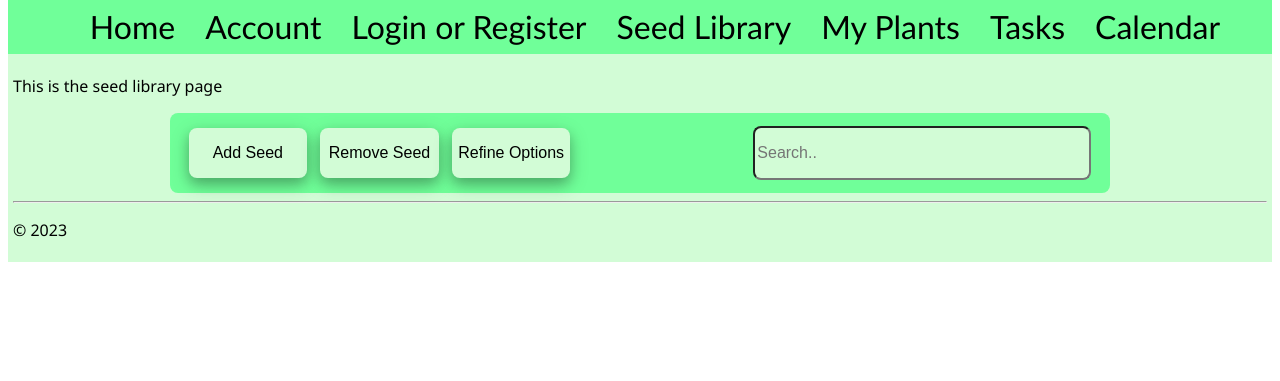
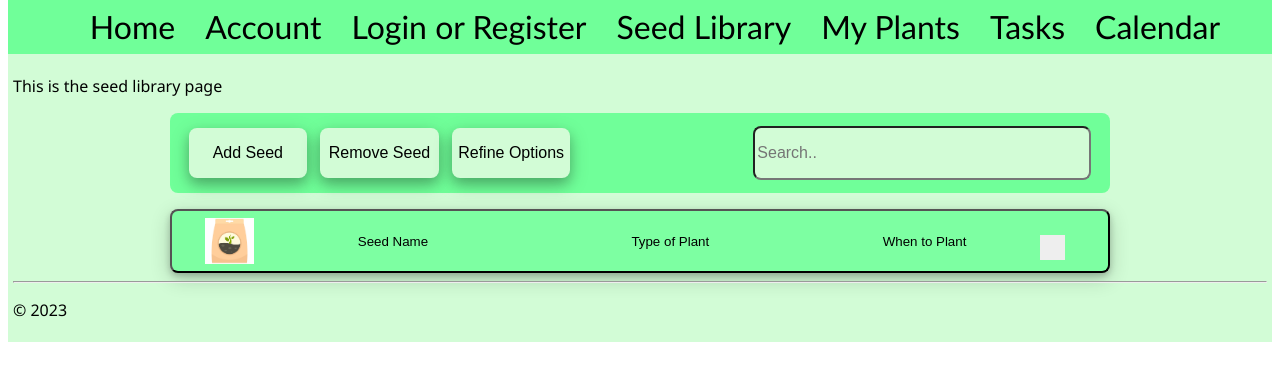
Before and after one commit to bzf7132/GardenPatch, a Flask app: page /seedlibrary/ in a window 1280 px wide. Shown: the part 166-547 px from the top of the page. Run offline with Flask 3, Linux system fonts and the light colour scheme.

Commit message:
Seed Library
Started laying out how the information will be displayed with information hard coded in HTML.

```diff
--- a/static/css/site.css
+++ b/static/css/site.css
@@ -19,7 +19,7 @@
 
 .body-content {
     padding: 5px;
-    font-family:'Segoe UI', Tahoma, Geneva, Verdana, sans-serif;
+    font-family:'Segoe UI', Tahoma, Verdana, sans-serif;
     background-color: #D2FCD6;
 }
 
@@ -37,10 +37,10 @@
     height: auto;
 }
 .button {
-    color: #000000;
+    background-color: #D2FCD6;
     border: #cbfad0;
     text-align: center;
-    font-size: 1rem;
+    font-size: 1em;
     padding: 1rem 0em 1rem 0rem;
     width: 90%;
     box-shadow: 0 6px 12px 0 rgba(0,0,0,0.2), 0 6px 20px 0 rgba(0,0,0,0.19);
@@ -52,7 +52,7 @@
 }
 
 
-/* Seed Library CSS */
+/* Seed Library and My Plants CSS */
 .seedPlantHeader {
     width: 75%;
     margin: auto;
@@ -63,30 +63,21 @@
     justify-content: center;
     border-radius: 8px;
 }
-.addSeed {
+.addButton {
     flex-basis: 14%;
 }
-.removeSeed {
+.removeButton {
     flex-basis: 14%;
 }
-.seedRefine {
+.refineButton {
     flex-basis: 14%;
 }
-.seedSearch{
+.searchBar{
     flex-basis: 54%;
     display: flex;
     justify-content: right;
 }
-.addSeedButton {
-    background-color: #D2FCD6;
-}
-.refineSeedButton {
-    background-color: #D2FCD6;
-}
-.removeSeedButton {
-    background-color: #D2FCD6;
-}
-.seedSearch input[type=text] {
+.searchBar input[type=text] {
     width: 65%;
     background-color: #D2FCD6;
     border-radius: 8px;
@@ -94,3 +85,57 @@
     padding-bottom: 1rem;
     font-size: 1rem;
 }
+.seedBasicInfo {
+    width: 75%;
+    margin-top: 1rem;
+    margin-left: auto;
+    margin-right: auto;
+    background-color: #7dffa2;
+    height: 4rem;
+    display: flex;
+    align-items: center;
+    justify-content: center;
+    border-radius: 8px;
+    box-shadow: 0 3px 6px 0 rgba(0,0,0,0.2), 0 6px 20px 0 rgba(0,0,0,0.19);
+}
+.seedBasicInfo img {
+    max-width: 80%;
+    max-height: 80%;
+}
+.SeedName {
+    flex-basis: 30%;
+}
+.PlantType {
+    flex-basis: 30%;
+}
+.PlantSeason {
+    flex-basis: 25%;
+}
+
+.container { /* Container for checkbox */
+    display: block;
+    position: relative;
+    padding-left: 35px;
+    margin-bottom: 12px;
+    cursor: pointer;
+    font-size: 22px;
+    -webkit-user-select: none;
+    -moz-user-select: none;
+    -ms-user-select: none;
+    user-select: none;
+  }
+.container input { /* Hides default checkbox */
+    position: absolute;
+    opacity: 0;
+    cursor: pointer;
+    height: 0;
+    width: 0;
+  }
+  .checkmark { /* Creates new checkbox */
+    position: absolute;
+    top: 0;
+    left: 0;
+    height: 25px;
+    width: 25px;
+    background-color: #eee;
+  }
--- a/templates/seedLibrary.html
+++ b/templates/seedLibrary.html
@@ -5,17 +5,35 @@ Seed Library
 {% block content %}
 <p>This is the seed library page</p>
 <div class="seedPlantHeader">
-    <div class="addSeed">
+    <div class="addButton">
         <button class="button addSeedButton">Add Seed</button>
     </div>
-    <div class="removeSeed">
+    <div class="removeButton">
         <button class="button removeSeedButton">Remove Seed</button>
     </div>
-    <div class="seedRefine">
+    <div class="refineButton">
         <button class="button refineSeedButton">Refine Options</button>
     </div>
-    <div class="seedSearch">
+    <div class="searchBar">
         <input type="text" placeholder="Search..">
     </div>
 </div>
+<button class="seedBasicInfo">
+    <img src="{{url_for('static', filename='img/seedpackimg.png')}}" alt="Seed Image">
+
+    <div class="SeedName">
+        <p>Seed Name</p>
+    </div>
+    <div class="PlantType">
+        <p>Type of Plant</p>
+    </div>
+    <div class="PlantSeason">
+        <p>When to Plant</p>
+    </div>
+
+    <label class="container">
+        <input type="checkbox">
+        <span class="checkmark"></span>
+    </label>
+</button>
 {% endblock %}
```
Also changed, not shown: templates/myPlants.html (+8 -5 lines), static/img/seedpackimg.png (added).
